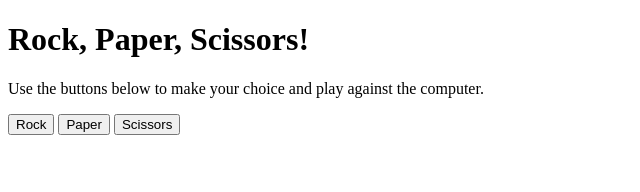
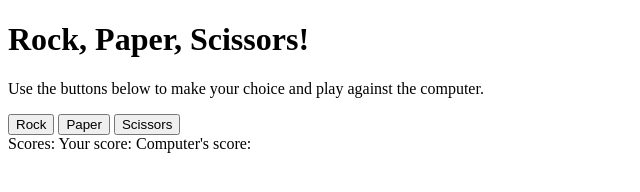
Before and after one commit to Hatsunmikk/rock-paper-scissors, a plain HTML site: page index.html in a window 1280 px wide. Shown: the whole page, without its empty margins (0-640 px from the left). Drawn offline with Linux system fonts and the light colour scheme.

Commit message:
Add a div to keep track of the scores

```diff
--- a/index.html
+++ b/index.html
@@ -14,6 +14,11 @@
         <button>Paper</button>
         <button>Scissors</button>
 
+        <div class="scores">Scores:
+            Your score:
+            Computer's score:
+        </div>
+
 
         <script src="logic.js"> </script>
         <script>
```
